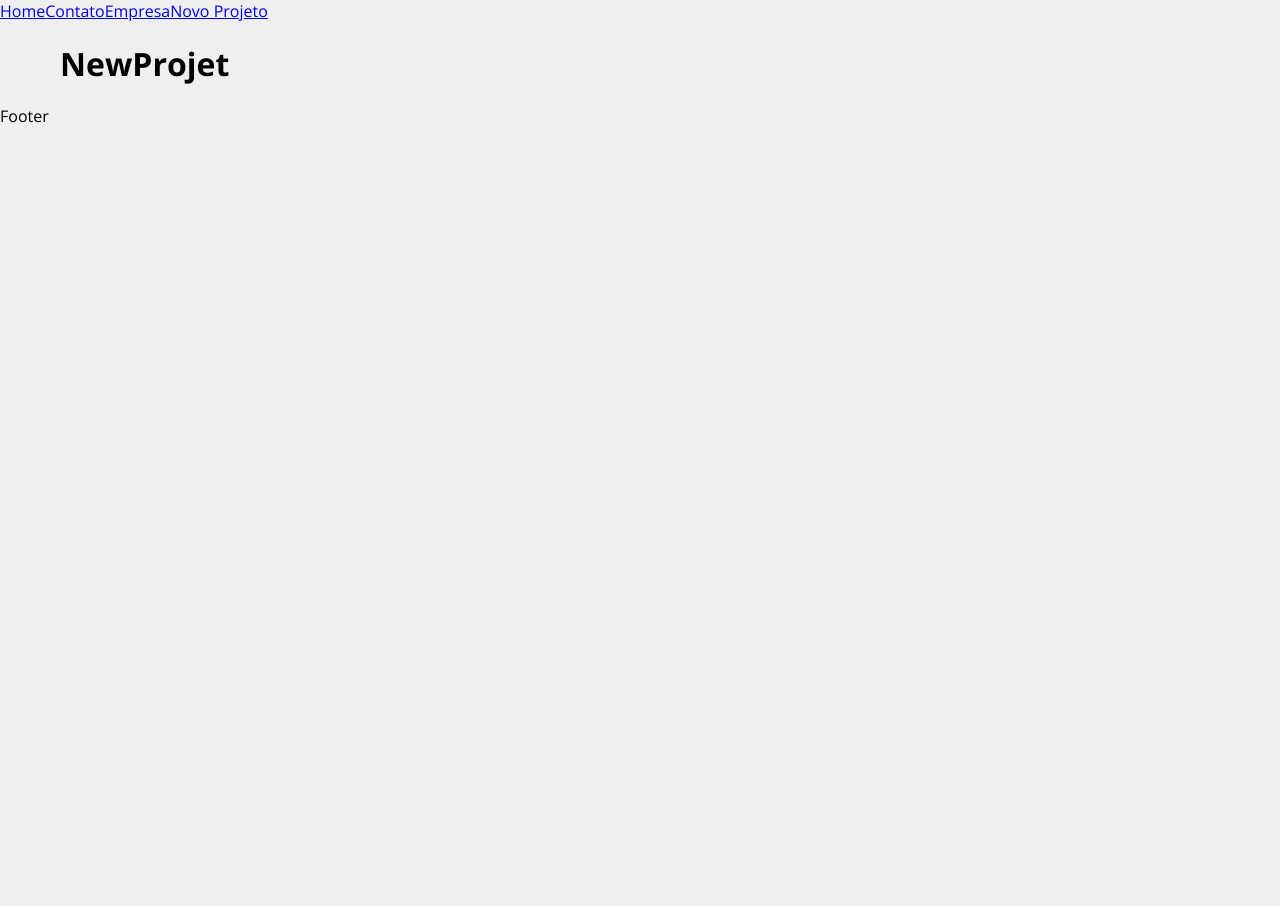
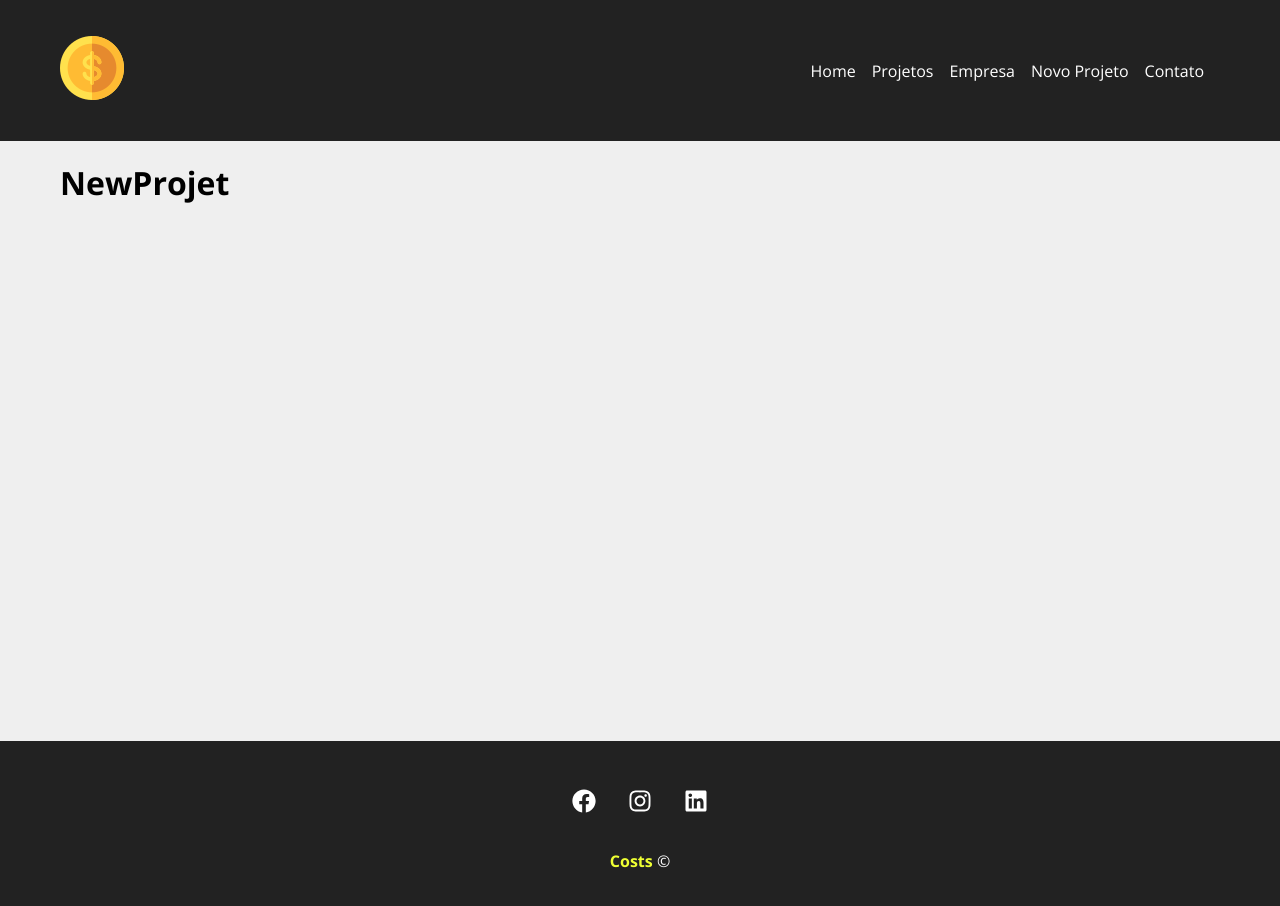
Before and after one commit to DanielGregorini/gerenciador-de-projetos, a React (Create React App) app in the folder costs/: page /newproject in a window 1280 px wide. Shown: the top 906 px of the page. Before the commit the page ends 800 px from the top, so only its background shows below. Built offline with nearby package versions, Linux system fonts and the light colour scheme.

Commit message:
navbar e footer

```diff
--- a/costs/src/App.js
+++ b/costs/src/App.js
@@ -6,32 +6,27 @@
 import Company from './components/pages/Company';
 import Contact from './components/pages/Contact';
 import NewProject from './components/pages/NewProject';
+import Projects from './components/pages/Projects';
 
 import Container from './components/layout/Container';
+import NavBar from './components/layout/Navbar'
+import Footer from './components/layout/Footer';
 
 function App() {
   return (
     <div className="App">
      <Router>
-
-      <div>
-        <Link to='/'>Home</Link>
-        <Link to='/contact'>Contato</Link>
-        <Link to='/company'>Empresa</Link>
-        <Link to='/newproject'>Novo Projeto</Link>
-      </div>
-
+        <NavBar/>
         <Container customClass="min-height">
         <Routes>
           <Route exact path='/' element={<Home />} />
+          <Route exact path='/company' element={<Projects/>} />
           <Route exact path='/company' element={<Company />} />
           <Route exact path='/contact' element={<Contact />} />
           <Route exact path='/newproject' element={<NewProject />} />
         </Routes>
         </Container>
-
-      <footer>Footer</footer>
-
+        <Footer/>
       </Router>
     </div>
   );
--- a/costs/src/components/layout/Container.module.css
+++ b/costs/src/components/layout/Container.module.css
@@ -8,8 +8,8 @@
     flex-wrap: wrap;
 }
 
-.min-height{
-    min-height: 75%;
+.min-height {
+    min-height: 75vh;
 }
 
 .start {
--- /dev/null
+++ b/costs/src/components/layout/Footer.js
@@ -0,0 +1,24 @@
+import {FaFacebook, FaInstagram, FaLinkedin} from 'react-icons/fa'
+
+import styles from './Footer.module.css'
+
+function Footer(){
+    return(
+        <footer className={styles.footer}>
+            <ul className={styles.social_list}>
+                <li>
+                    <FaFacebook/>
+                </li>
+                <li>
+                    <FaInstagram/>
+                </li>
+                <li>
+                    <FaLinkedin/>
+                </li>
+            </ul>
+            <p className={styles.copy_right}><span>Costs</span> &copy;</p>
+        </footer>
+    )
+}
+
+export default Footer
--- /dev/null
+++ b/costs/src/components/layout/Footer.module.css
@@ -0,0 +1,35 @@
+
+.footer{
+    background-color: #222;
+    color: #fff;
+    padding: 3em;
+    text-align: center;
+}
+
+.social_list{
+    display: flex;
+    justify-content: center;
+    list-style-type: none;
+}
+
+.social_list li {
+    margin: 0 1em;
+}
+
+.social_list li:houver {
+    color: #ef3
+}
+
+.social_list svg {
+    font-size: 1.5em;
+    cursor: pointer
+}
+
+.copy_right {
+    margin-top: 2em;
+}
+
+.copy_right span {
+    font-weight: bold;
+    color:#ef3
+}
--- /dev/null
+++ b/costs/src/components/layout/Navbar.js
@@ -0,0 +1,36 @@
+
+import { Link } from 'react-router-dom';  // Alteração aqui para importar corretamente o Link
+import Container from './Container';
+import styles from './Navbar.module.css';
+import Logo from './../../img/costs_logo.png';
+
+function Navbar() {
+  return (
+    <nav className={styles.navbar}>
+      <Container>
+        <Link to='/'>
+          <img src={Logo} alt="Logo" className={styles.logo} />
+        </Link>
+        <ul className={styles.list}>
+            <li className={styles.item}>
+                <Link to='/'>Home</Link>
+            </li>
+            <li className={styles.item}>
+                <Link to='/projects'>Projetos</Link>
+            </li>
+            <li className={styles.item}>
+                <Link to='/company'>Empresa</Link>
+            </li>
+            <li className={styles.item}>
+                <Link to='/newproject'>Novo Projeto</Link>
+            </li>
+            <li className={styles.item}>
+                <Link to='/contact'>Contato</Link>
+            </li>
+        </ul>
+      </Container>
+    </nav>
+  );
+}
+
+export default Navbar;
--- /dev/null
+++ b/costs/src/components/layout/Navbar.module.css
@@ -0,0 +1,24 @@
+.navbar{
+    display: flex;
+    justify-content: space-between;
+    background-color: #222;
+    padding: 1em;
+}
+
+.list {
+    display: flex;
+    list-style: none;
+    align-items: center;
+}
+.item{
+    margin-right: 1em;
+}
+
+.item a {
+    color: #fff;
+    text-decoration: none;
+}
+
+.item a:houver {
+    color: #fb3;
+}
--- /dev/null
+++ b/costs/src/components/pages/Projects.js
@@ -0,0 +1,5 @@
+function Projects(){
+    return <h1>Projects</h1>
+}
+
+export default Projects
--- a/costs/src/index.css
+++ b/costs/src/index.css
@@ -1,11 +1,13 @@
 * {
   padding: 0;
   margin: 0;
-  box-sizing:  border-box;
+  box-sizing: border-box;
   font-family: 'Open Sans', sans-serif;
 }
 
-html, body, #root {
+html,
+body,
+#root {
   background-color: #efefef;
   height: 100%;
 }
```
Lines whose indentation alone changed are shown as unchanged.
